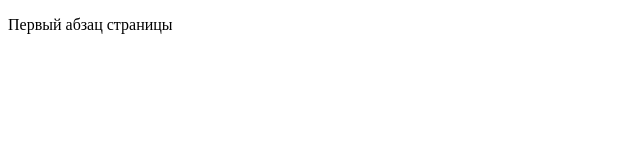
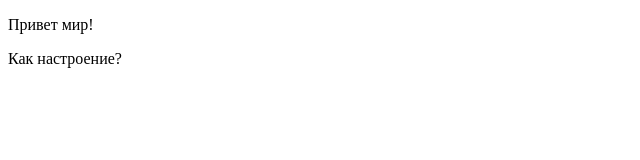
Before and after one commit to WebHeroSchool/HTML-CSS_DB, a plain HTML site: page index.html in a window 1280 px wide. Shown: the whole page, without its empty margins (0-640 px from the left). Drawn offline with Linux system fonts and the light colour scheme.

Commit message:
Правки HTML

```diff
--- a/index.html
+++ b/index.html
@@ -5,6 +5,7 @@
     <title>HTML 1ый урок</title>
   </head>
   <body>
-    <p>Первый абзац страницы</p>
+    <p>Привет мир!</p>
+    <p>Как настроение?</p>
   </body>
 </html>
```
